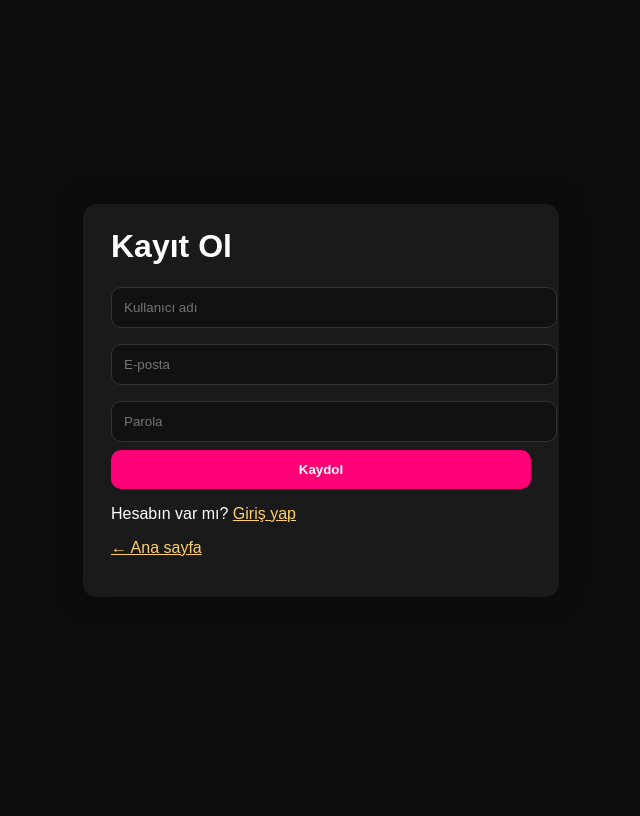
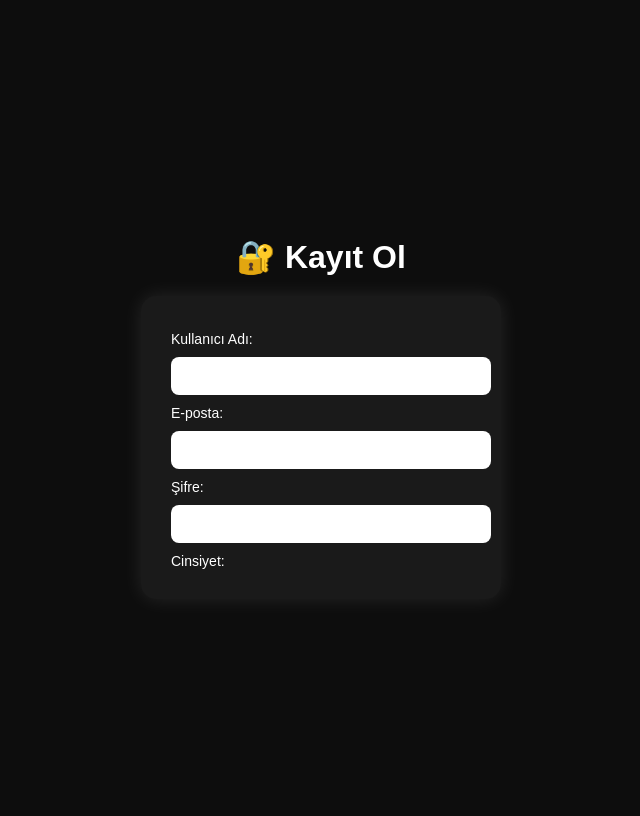
Before and after one commit to Protosaruss/flask-app, a Flask app: template templates/register.html in a window 1280 px wide. Shown: the whole page, without its empty margins (319-959 px from the left). Before the commit the page ends 597 px from the top, so only its background shows below. Run offline with Flask 3, Linux system fonts and the light colour scheme; the template is opened without the code that fills it, so the values that code supplies are empty.

Commit message:
Update registration page title and layout

```diff
--- a/templates/register.html
+++ b/templates/register.html
@@ -3,38 +3,74 @@
 <head>
   <meta charset="UTF-8">
   <meta name="viewport" content="width=device-width, initial-scale=1.0">
-  <title>Kayıt Ol</title>
+  <title>Kayıt Ol - My Secret is Your Secret</title>
   <style>
-    body{font-family:Arial,sans-serif;background:#0d0d0d;color:#fff;display:flex;align-items:center;justify-content:center;height:100vh;margin:0}
-    .card{background:#1a1a1a;padding:24px 28px;border-radius:14px;box-shadow:0 0 30px rgba(0,0,0,.35);width:min(420px,90vw)}
-    h1{margin:0 0 14px}
-    input{width:100%;padding:12px;border-radius:10px;border:1px solid #333;background:#111;color:#fff;margin:8px 0}
-    button{width:100%;padding:12px;border:none;border-radius:10px;background:#ff0077;color:#fff;font-weight:700;cursor:pointer}
-    button:hover{background:#ff3399}
-    a{color:#ffd166}
-    .flash{margin:8px 0;color:#ffd166}
+    body {
+      font-family: Arial, sans-serif;
+      background-color: #0d0d0d;
+      color: white;
+      display: flex;
+      justify-content: center;
+      align-items: center;
+      height: 100vh;
+      flex-direction: column;
+    }
+
+    form {
+      background-color: #1a1a1a;
+      padding: 30px;
+      border-radius: 15px;
+      box-shadow: 0 0 20px rgba(255, 255, 255, 0.1);
+      width: 300px;
+      text-align: center;
+    }
+
+    input, select {
+      display: block;
+      width: 100%;
+      padding: 10px;
+      margin: 10px 0;
+      border: none;
+      border-radius: 8px;
+      font-size: 16px;
+    }
+
+    button {
+      background-color: #ffcc00;
+      border: none;
+      padding: 10px 20px;
+      border-radius: 8px;
+      cursor: pointer;
+      font-weight: bold;
+      transition: 0.3s;
+    }
+
+    button:hover {
+      background-color: #ffdb4d;
+    }
+
+    h1 {
+      margin-bottom: 20px;
+    }
+
+    label {
+      text-align: left;
+      display: block;
+      font-size: 14px;
+      margin-top: 5px;
+    }
   </style>
 </head>
 <body>
-  <div class="card">
-    <h1>Kayıt Ol</h1>
+  <h1>🔐 Kayıt Ol</h1>
+  <form method="POST" action="/register">
+    <label>Kullanıcı Adı:</label>
+    <input type="text" name="username" required>
 
-    {% with messages = get_flashed_messages(with_categories=true) %}
-      {% if messages %}
-        {% for category, msg in messages %}
-          <div class="flash">{{ msg }}</div>
-        {% endfor %}
-      {% endif %}
-    {% endwith %}
+    <label>E-posta:</label>
+    <input type="email" name="email" required>
 
-    <form method="POST">
-      <input type="text" name="username" placeholder="Kullanıcı adı" required>
-      <input type="email" name="email" placeholder="E-posta" required>
-      <input type="password" name="password" placeholder="Parola" required>
-      <button type="submit">Kaydol</button>
-    </form>
-    <p>Hesabın var mı? <a href="{{ url_for('login') }}">Giriş yap</a></p>
-    <p><a href="{{ url_for('home') }}">← Ana sayfa</a></p>
-  </div>
-</body>
-</html>
+    <label>Şifre:</label>
+    <input type="password" name="password" required>
+
+    <label>Cinsiyet:</label>
```
